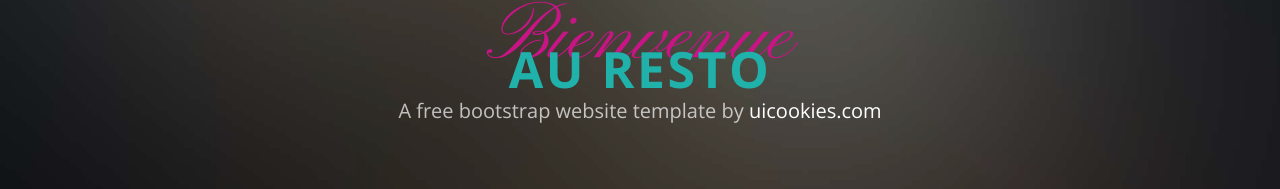
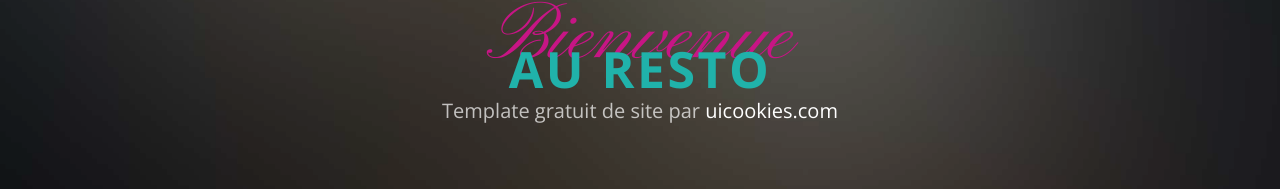
Before and after one commit to thereseld/SiteResto, a website: page resto/index.html in a window 1280 px wide. Shown: the part 321-510 px from the top of the page. Drawn offline with nearby package versions, Linux system fonts and the light colour scheme; files whose address does not match are found by name.

Commit message:
Changement des sub-headings

```diff
--- a/resto/index.html
+++ b/resto/index.html
@@ -54,7 +54,7 @@
                 <div class="probootstrap-slider-text text-center probootstrap-animate probootstrap-heading">
                   <h1 class="primary-heading">Bienvenue</h1>
                   <h3 class="secondary-heading">Au Resto</h3>
-                  <p class="sub-heading">A free bootstrap website template by <a href="https://uicookies.com">uicookies.com</a></p>
+                  <p class="sub-heading">Template gratuit de site par <a href="https://uicookies.com">uicookies.com</a></p>
                 </div>
               </div>
             </div>
@@ -67,7 +67,7 @@
                 <div class="probootstrap-slider-text text-center probootstrap-animate probootstrap-heading">
                   <h1 class="primary-heading">Dîner</h1>
                   <h3 class="secondary-heading">Avec Nous</h3>
-                  <p class="sub-heading">A free bootstrap website template by <a href="https://uicookies.com">uicookies.com</a></p>
+                  <p class="sub-heading">Template gratuit de site par <a href="https://uicookies.com">uicookies.com</a></p>
                 </div>
               </div>
             </div>
@@ -81,7 +81,7 @@
                 <div class="probootstrap-slider-text text-center probootstrap-animate probootstrap-heading">
                   <h1 class="primary-heading">Profiter</h1>
                   <h3 class="secondary-heading">Avec Nous</h3>
-                  <p class="sub-heading">A free bootstrap website template by <a href="https://uicookies.com">uicookies.com</a></p>
+                  <p class="sub-heading">Template gratuit de site par <a href="https://uicookies.com">uicookies.com</a></p>
                 </div>
               </div>
             </div>
```
